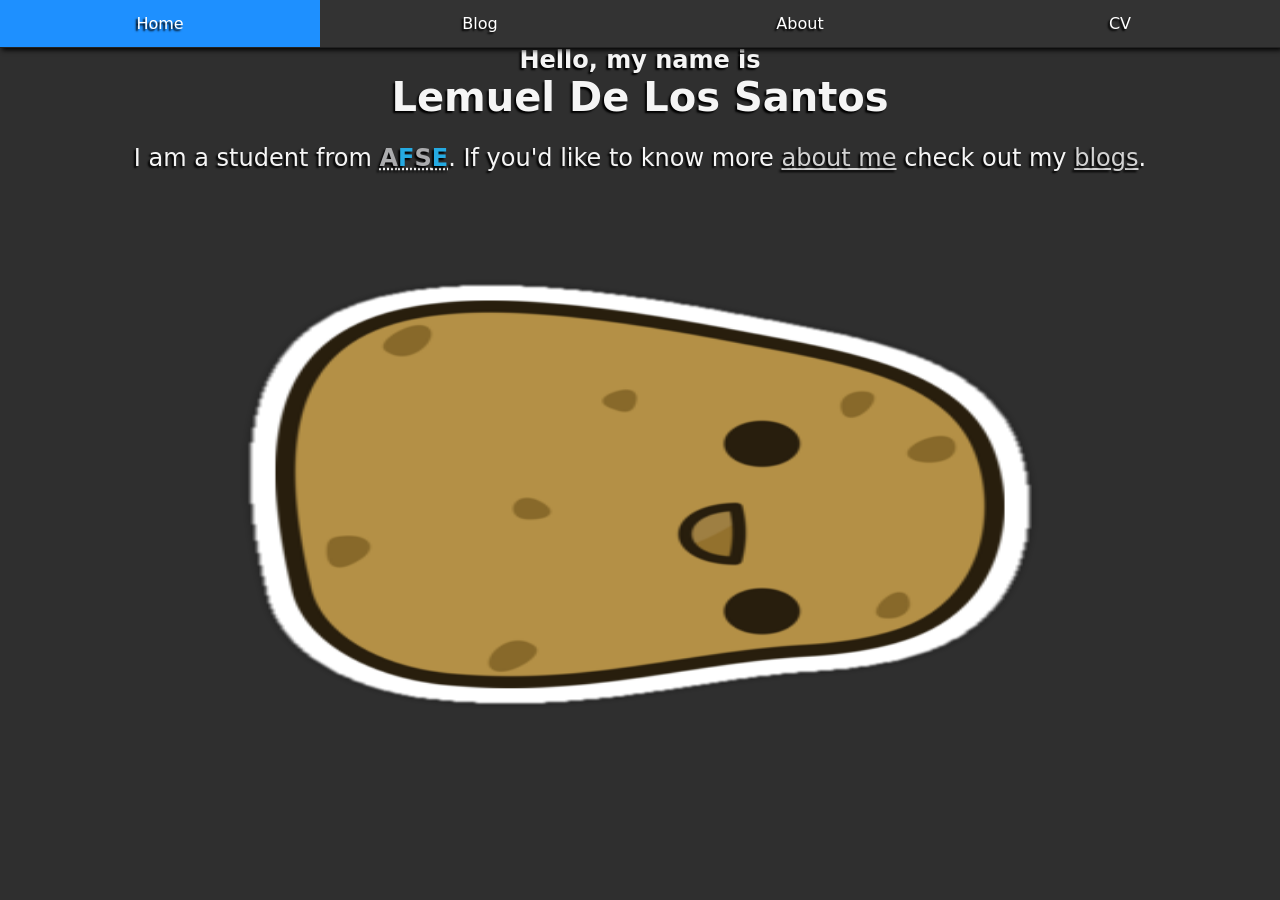
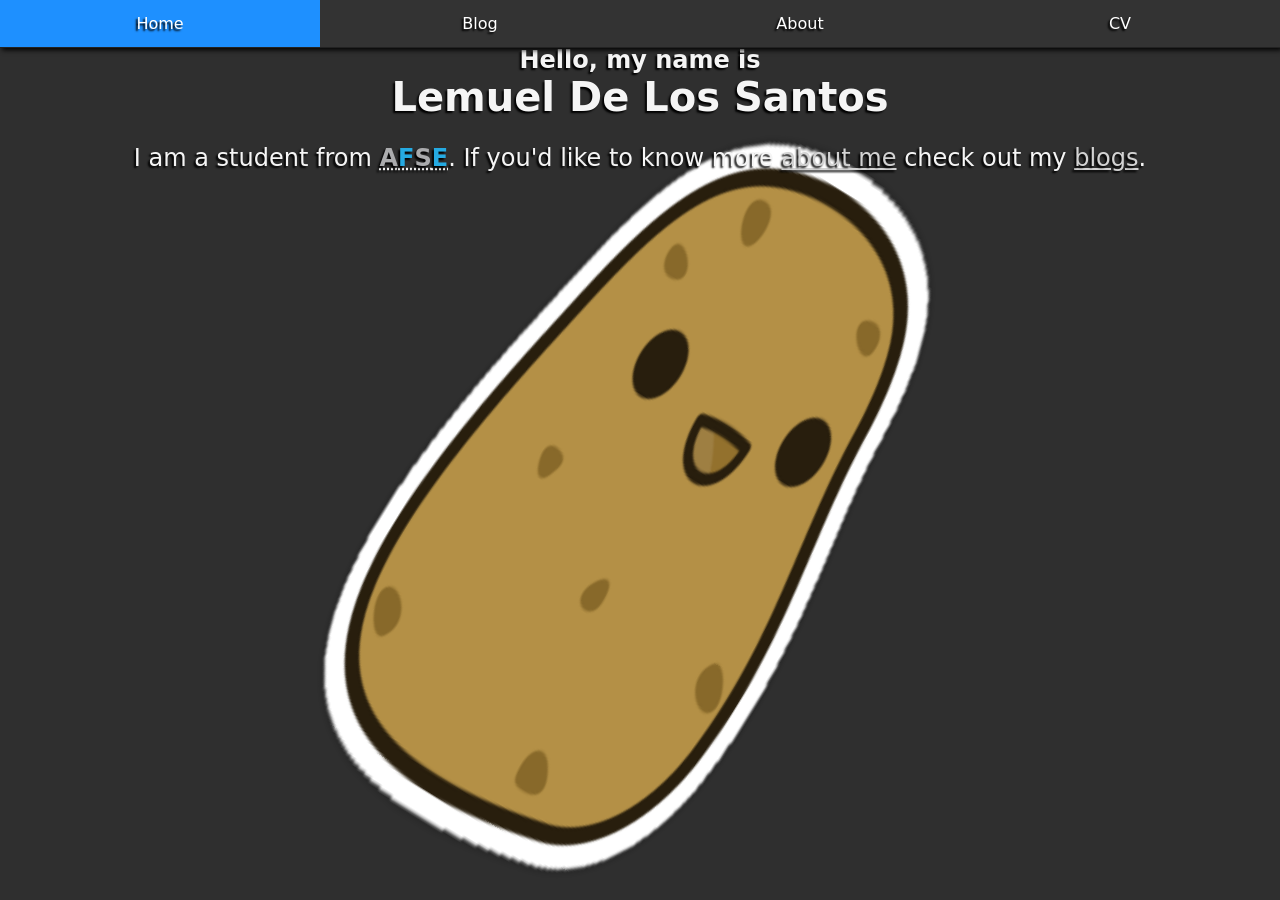
Before and after one commit to lemueldls/lemueld6200.github.io, a Jekyll site: the page built from index.html, in a window 1280 px wide and 900 px high. Built offline with Jekyll 4.4.1, drawn with Linux system fonts in a browser that asks for light colours.

Commit message:
Update main.css

```diff
--- a/css/main.css
+++ b/css/main.css
@@ -29,27 +29,11 @@
 		transform: scale(1,1)
 	}
 }
-@keyframes animation {
-  0% { -webkit-transform: matrix3d(1, 0, 0, 0, 0, 1, 0, 0, 0, 0, 1, 0, 0, 0, 0, 1); transform: matrix3d(1, 0, 0, 0, 0, 1, 0, 0, 0, 0, 1, 0, 0, 0, 0, 1); }
-  3.2% { -webkit-transform: matrix3d(0.763, 0.652, 0, 0, -0.501, 0.871, 0, 0, 0, 0, 1, 0, 0, 0, 0, 1); transform: matrix3d(0.763, 0.652, 0, 0, -0.501, 0.871, 0, 0, 0, 0, 1, 0, 0, 0, 0, 1); }
-  4.3% { -webkit-transform: matrix3d(0.614, 0.797, 0, 0, -0.649, 0.768, 0, 0, 0, 0, 1, 0, 0, 0, 0, 1); transform: matrix3d(0.614, 0.797, 0, 0, -0.649, 0.768, 0, 0, 0, 0, 1, 0, 0, 0, 0, 1); }
-  6.41% { -webkit-transform: matrix3d(0.325, 0.953, 0, 0, -0.853, 0.534, 0, 0, 0, 0, 1, 0, 0, 0, 0, 1); transform: matrix3d(0.325, 0.953, 0, 0, -0.853, 0.534, 0, 0, 0, 0, 1, 0, 0, 0, 0, 1); }
-  8.61% { -webkit-transform: matrix3d(0.083, 1.002, 0, 0, -0.961, 0.296, 0, 0, 0, 0, 1, 0, 0, 0, 0, 1); transform: matrix3d(0.083, 1.002, 0, 0, -0.961, 0.296, 0, 0, 0, 0, 1, 0, 0, 0, 0, 1); }
-  12.71% { -webkit-transform: matrix3d(-0.149, 0.992, 0, 0, -1.003, -0.001, 0, 0, 0, 0, 1, 0, 0, 0, 0, 1); transform: matrix3d(-0.149, 0.992, 0, 0, -1.003, -0.001, 0, 0, 0, 0, 1, 0, 0, 0, 0, 1); }
-  12.91% { -webkit-transform: matrix3d(-0.154, 0.991, 0, 0, -1.003, -0.01, 0, 0, 0, 0, 1, 0, 0, 0, 0, 1); transform: matrix3d(-0.154, 0.991, 0, 0, -1.003, -0.01, 0, 0, 0, 0, 1, 0, 0, 0, 0, 1); }
-  17.22% { -webkit-transform: matrix3d(-0.181, 0.984, 0, 0, -0.994, -0.111, 0, 0, 0, 0, 1, 0, 0, 0, 0, 1); transform: matrix3d(-0.181, 0.984, 0, 0, -0.994, -0.111, 0, 0, 0, 0, 1, 0, 0, 0, 0, 1); }
-  18.92% { -webkit-transform: matrix3d(-0.163, 0.987, 0, 0, -0.994, -0.116, 0, 0, 0, 0, 1, 0, 0, 0, 0, 1); transform: matrix3d(-0.163, 0.987, 0, 0, -0.994, -0.116, 0, 0, 0, 0, 1, 0, 0, 0, 0, 1); }
-  25.23% { -webkit-transform: matrix3d(-0.066, 0.998, 0, 0, -0.998, -0.067, 0, 0, 0, 0, 1, 0, 0, 0, 0, 1); transform: matrix3d(-0.066, 0.998, 0, 0, -0.998, -0.067, 0, 0, 0, 0, 1, 0, 0, 0, 0, 1); }
-  28.33% { -webkit-transform: matrix3d(-0.028, 1, 0, 0, -0.999, -0.037, 0, 0, 0, 0, 1, 0, 0, 0, 0, 1); transform: matrix3d(-0.028, 1, 0, 0, -0.999, -0.037, 0, 0, 0, 0, 1, 0, 0, 0, 0, 1); }
-  31.43% { -webkit-transform: matrix3d(-0.004, 1, 0, 0, -1, -0.015, 0, 0, 0, 0, 1, 0, 0, 0, 0, 1); transform: matrix3d(-0.004, 1, 0, 0, -1, -0.015, 0, 0, 0, 0, 1, 0, 0, 0, 0, 1); }
-  39.44% { -webkit-transform: matrix3d(0.013, 1, 0, 0, -1, 0.007, 0, 0, 0, 0, 1, 0, 0, 0, 0, 1); transform: matrix3d(0.013, 1, 0, 0, -1, 0.007, 0, 0, 0, 0, 1, 0, 0, 0, 0, 1); }
-  56.46% { -webkit-transform: matrix3d(0, 1, 0, 0, -1, 0, 0, 0, 0, 0, 1, 0, 0, 0, 0, 1); transform: matrix3d(0, 1, 0, 0, -1, 0, 0, 0, 0, 0, 1, 0, 0, 0, 0, 1); }
-  61.66% { -webkit-transform: matrix3d(-0.001, 1, 0, 0, -1, 0, 0, 0, 0, 0, 1, 0, 0, 0, 0, 1); transform: matrix3d(-0.001, 1, 0, 0, -1, 0, 0, 0, 0, 0, 1, 0, 0, 0, 0, 1); }
-  81.48% { -webkit-transform: matrix3d(0, 1, 0, 0, -1, 0, 0, 0, 0, 0, 1, 0, 0, 0, 0, 1); transform: matrix3d(0, 1, 0, 0, -1, 0, 0, 0, 0, 0, 1, 0, 0, 0, 0, 1); }
-  83.98% { -webkit-transform: matrix3d(0, 1, 0, 0, -1, 0, 0, 0, 0, 0, 1, 0, 0, 0, 0, 1); transform: matrix3d(0, 1, 0, 0, -1, 0, 0, 0, 0, 0, 1, 0, 0, 0, 0, 1); }
-  100% { -webkit-transform: matrix3d(0, 1, 0, 0, -1, 0, 0, 0, 0, 0, 1, 0, 0, 0, 0, 1); transform: matrix3d(0, 1, 0, 0, -1, 0, 0, 0, 0, 0, 1, 0, 0, 0, 0, 1); }
+@keyframes rotate {
+	50% {
+		transform:rotate(45deg);
+	}
 }
-
 
 * {
 	color:whitesmoke;
@@ -70,8 +54,7 @@
 	height:90%;
 	z-index:-1;
 	position:absolute;
-	/* animation:bounce 1.5s infinite; */
-	animation: animation 1000ms linear both;
+	animation:rotate 1.5s infinite;
 }
 .posts span {
 	border-bottom:thin solid whitesmoke;
```
